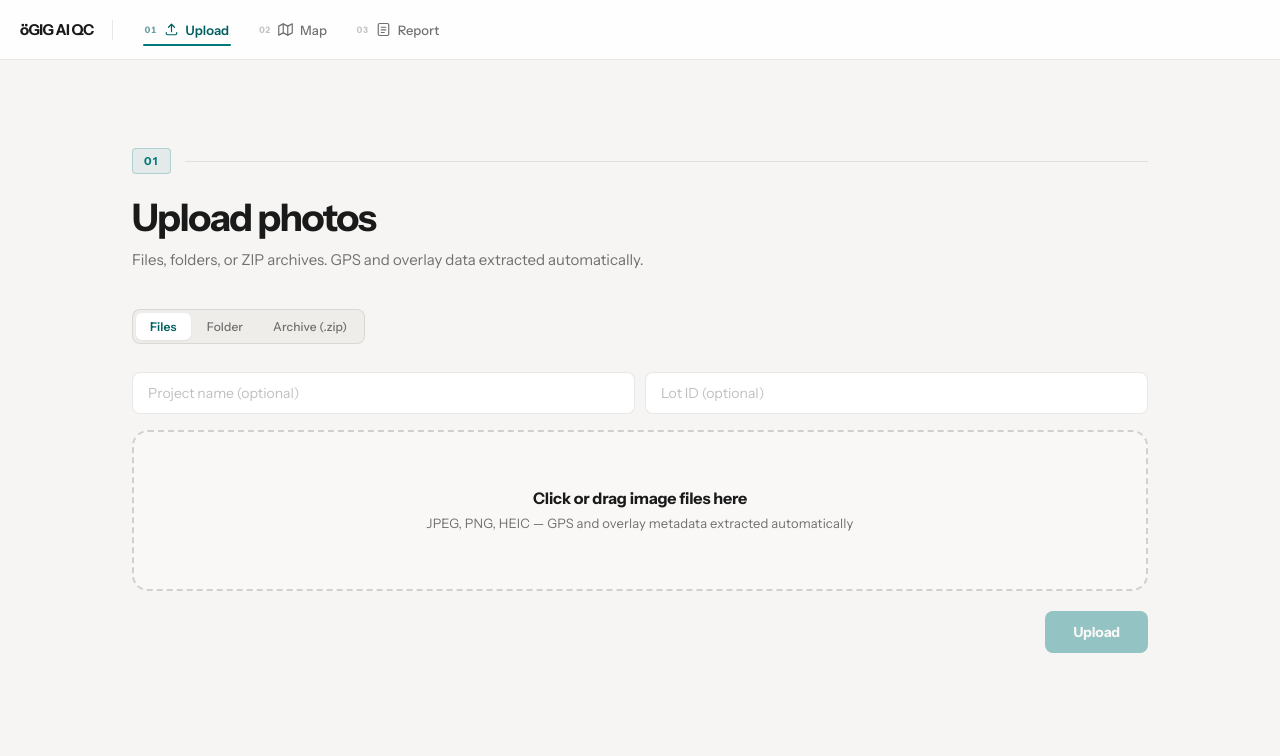
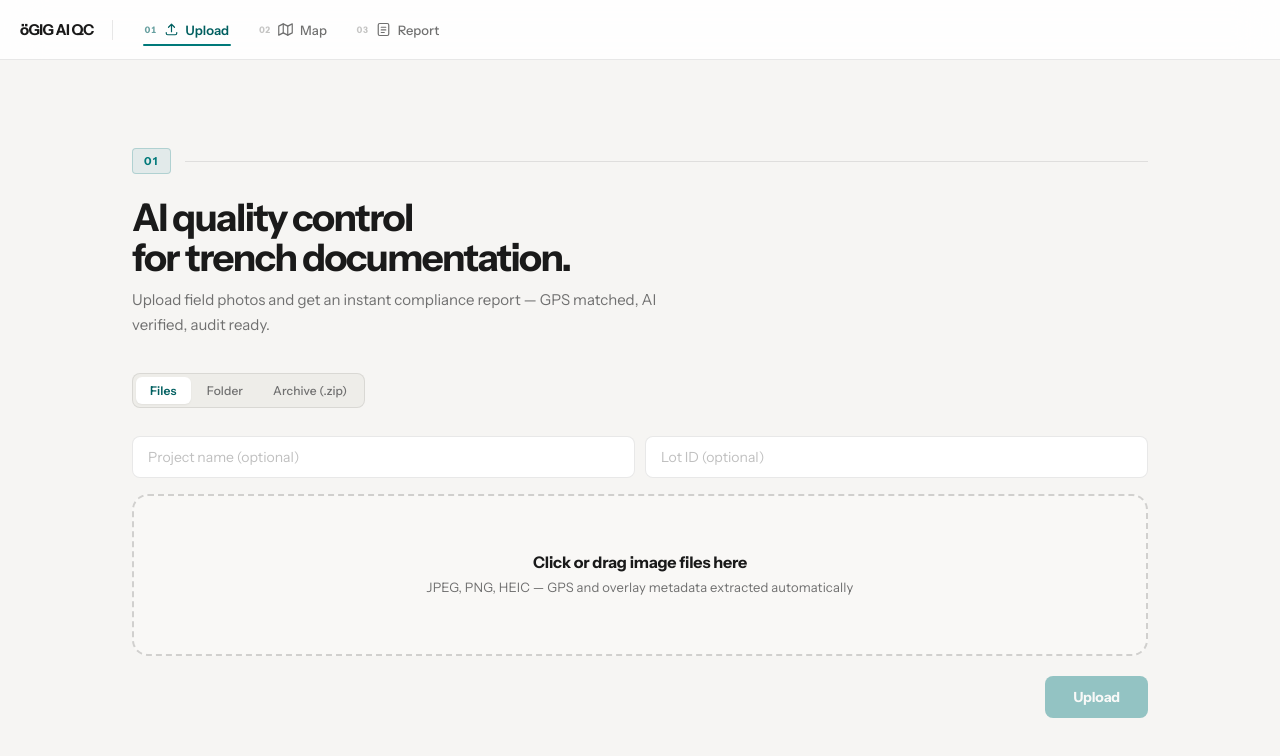
Before and after one commit to TuralDadash/QC_TRENCH, a Next.js app: page / in a window 1280 px wide. Shown: the top 756 px of the page. Built offline with nearby package versions, Linux system fonts and the light colour scheme.

Commit message:
feat: punchy hero copy for upload section

```diff
--- a/src/app/page.tsx
+++ b/src/app/page.tsx
@@ -410,8 +410,8 @@ export default function FlowPage() {
             <span className="flow-step-num">01</span>
             <span className="flow-step-line" />
           </div>
-          <h1 className="page-title">Upload photos</h1>
-          <p className="subtitle">Files, folders, or ZIP archives. GPS and overlay data extracted automatically.</p>
+          <h1 className="page-title">AI quality control<br />for trench documentation.</h1>
+          <p className="subtitle">Upload field photos and get an instant compliance report — GPS matched, AI verified, audit ready.</p>
 
           {phase.kind !== "idle" && (
             <div className="upload-phases">
@@ -586,8 +586,8 @@ export default function FlowPage() {
               <span className="flow-step-num">02</span>
               <span className="flow-step-line" />
             </div>
-            <h2 className="page-title">Coverage map</h2>
-            <p className="subtitle">GPS-matched photos plotted on the construction site. Filter exceptions and trace coverage gaps.</p>
+            <h2 className="page-title">Coverage map.</h2>
+            <p className="subtitle">Every photo plotted on the construction site. Coverage gaps and high-risk segments visible at a glance.</p>
           </div>
           <div className="flow-map-container">
             <MapView />
@@ -604,7 +604,7 @@ export default function FlowPage() {
             </div>
             <div className="report-header">
               <div>
-                <h2 className="page-title">Deficiency Report</h2>
+                <h2 className="page-title">Deficiency report.</h2>
                 <p className="subtitle">
                   {photos.length} photos · {lots.length} lot{lots.length === 1 ? "" : "s"} · {analysedCount} analysed
                 </p>
```
